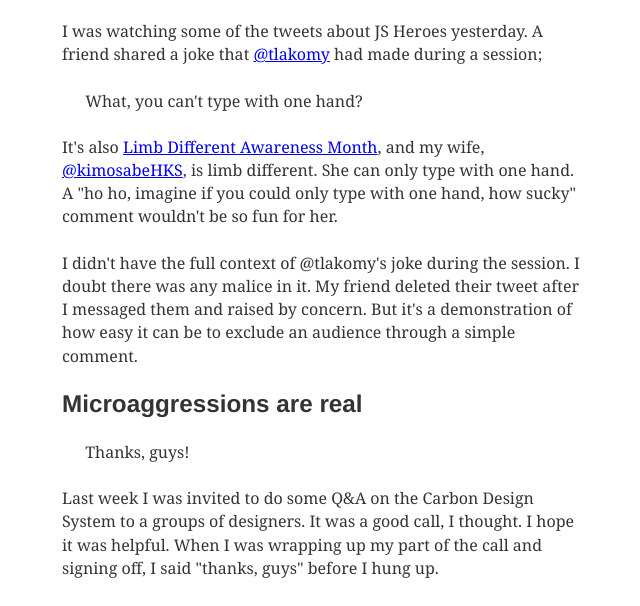
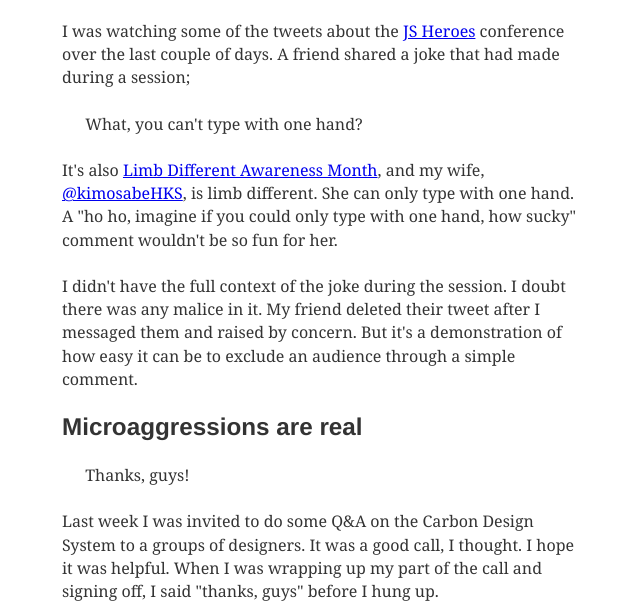
Before and after one commit to shinytoyrobots/robin-cannon-dotcom, a Gatsby site: page /20190409-microaggressions-careful-of-small-things/ in a window 1280 px wide. Shown: the part 178-784 px from the top of the page, without its empty margins (317-957 px from the left). Built offline with nearby package versions, Linux system fonts and the light colour scheme; Gatsby itself is replaced by a stand-in of ours; some packages are replaced by stand-ins of ours; what typography-theme-judah would draw is missing.

Commit message:
Tweaked to remove specific reference

```diff
--- a/content/blog/20190409-microaggressions-careful-of-small-things/index.md
+++ b/content/blog/20190409-microaggressions-careful-of-small-things/index.md
@@ -5,13 +5,13 @@ date: "2019-04-12"
 keywords: ["management", "language", "office culture", "discrimination", "diversity"]
 ---
 
-I was watching some of the tweets about JS Heroes yesterday. A friend shared a joke that [@tlakomy]('https://twitter.com/tlakomy') had made during a session;
+I was watching some of the tweets about the [JS Heroes]('https://twitter.com/jsheroes') conference over the last couple of days. A friend shared a joke that had made during a session;
 
 > What, you can't type with one hand?
 
 It's also [Limb Different Awareness Month]('https://www.amputee-coalition.org/events-programs/limb-loss-awareness-month/'_), and my wife, [@kimosabeHKS]('https://twitter.com/kimosabeHKS'), is limb different. She can only type with one hand. A "ho ho, imagine if you could only type with one hand, how sucky" comment wouldn't be so fun for her.
 
-I didn't have the full context of @tlakomy's joke during the session. I doubt there was any malice in it. My friend deleted their tweet after I messaged them and raised by concern. But it's a demonstration of how easy it can be to exclude an audience through a simple comment.
+I didn't have the full context of the joke during the session. I doubt there was any malice in it. My friend deleted their tweet after I messaged them and raised by concern. But it's a demonstration of how easy it can be to exclude an audience through a simple comment.
 
 ## Microaggressions are real
 
```
